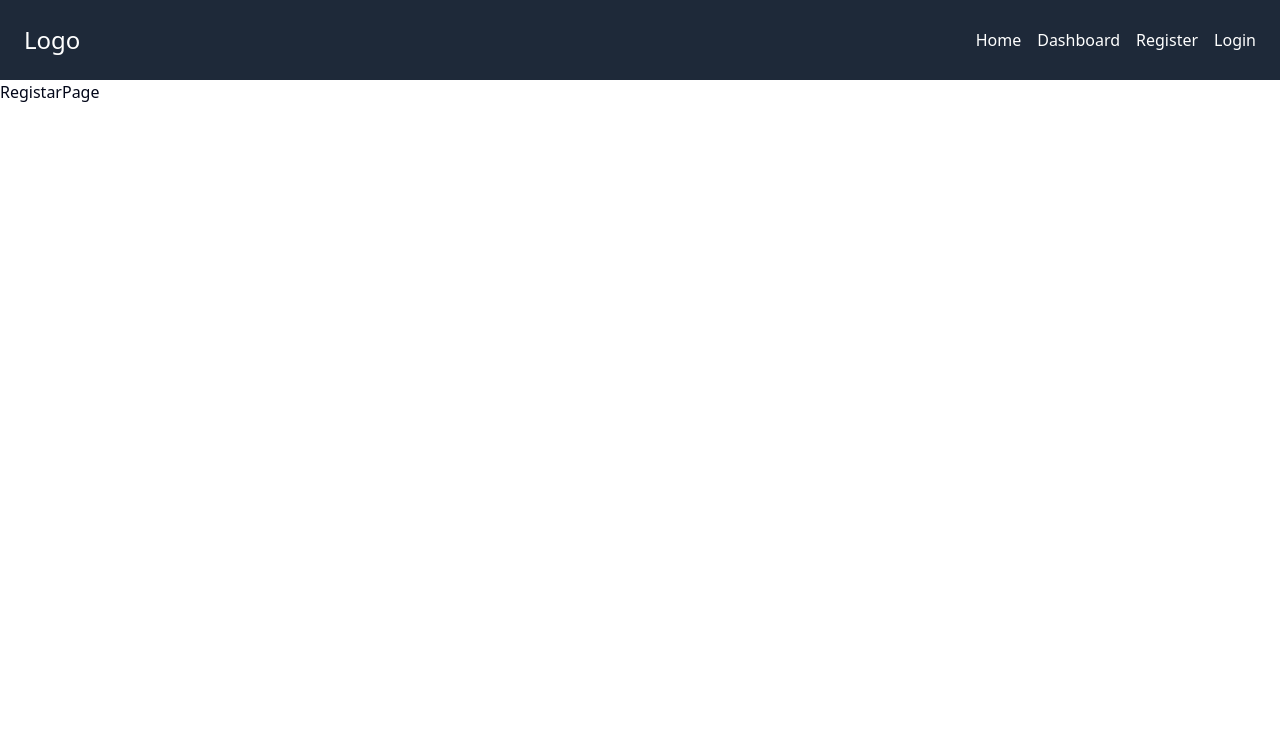
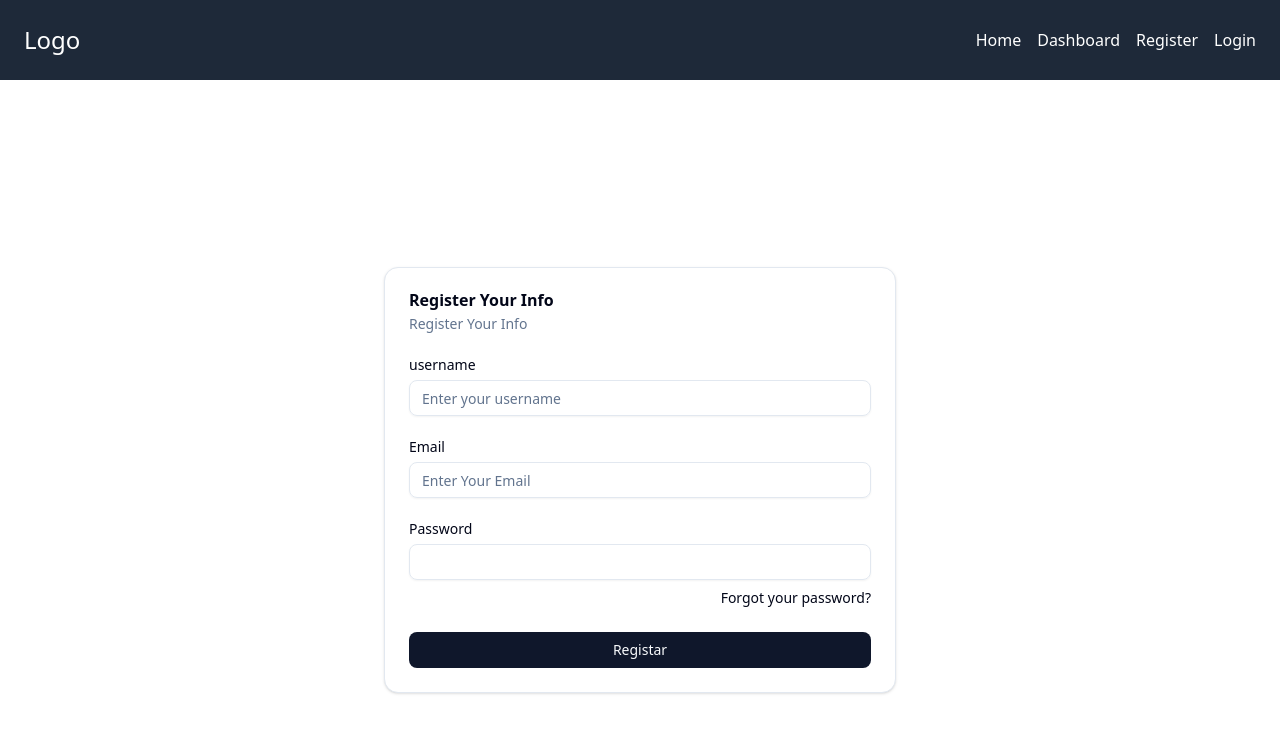
Before and after one commit to Abdalla-00/BlogApp, a React app in the folder frontend/: page /registar in a window 1280 px wide. Shown: the top 732 px of the page. Built offline with nearby package versions, Linux system fonts and the light colour scheme; the HTML template or start-up script is replaced by a standard one.

Commit message:
build registar page

```diff
--- a/frontend/package.json
+++ b/frontend/package.json
@@ -10,6 +10,7 @@
     "preview": "vite preview"
   },
   "dependencies": {
+    "@radix-ui/react-label": "^2.1.7",
     "@radix-ui/react-slot": "^1.2.3",
     "@tailwindcss/vite": "^4.1.13",
     "class-variance-authority": "^0.7.1",
--- /dev/null
+++ b/frontend/src/components/Registar.jsx
@@ -0,0 +1,67 @@
+import React from "react";
+import {
+  Card,
+  CardAction,
+  CardContent,
+  CardDescription,
+  CardFooter,
+  CardHeader,
+  CardTitle,
+} from "@/components/ui/card";
+import { Input } from "@/components/ui/input";
+import { Label } from "@/components/ui/label";
+import { Button } from "./ui/button";
+import { Link } from "react-router-dom";
+
+const Registar = () => {
+  return (
+    <div className="w-full">
+      <Card>
+        <CardHeader>
+          <CardTitle>Register Your Info</CardTitle>
+          <CardDescription>Register Your Info</CardDescription>
+        </CardHeader>
+        <CardContent>
+          <form>
+            <div className="flex flex-col gap-6">
+              <div className="grid gap-2">
+                <Label htmlFor="username">username</Label>
+                <Input
+                  id="username"
+                  type="username"
+                  placeholder="Enter your username"
+                  required
+                />
+              </div>
+              <div className="grid gap-2">
+                <Label htmlFor="email">Email</Label>
+                <Input
+                  id="email"
+                  type="email"
+                  placeholder="Enter Your Email"
+                  required
+                />
+              </div>
+              <div className="grid gap-2">
+                <div className="flex items-center">
+                  <Label htmlFor="password">Password</Label>
+                </div>
+                <Input id="password" type="password" required />
+                <Link
+                  to="/LoginPage"
+                  className="ml-auto inline-block text-sm underline-offset-4 hover:underline"
+                >
+                  Forgot your password?
+                </Link>
+              </div>
+
+              <Button>Registar</Button>
+            </div>
+          </form>
+        </CardContent>
+      </Card>
+    </div>
+  );
+};
+
+export default Registar;
--- /dev/null
+++ b/frontend/src/components/ui/card.jsx
@@ -0,0 +1,101 @@
+import * as React from "react"
+
+import { cn } from "@/lib/utils"
+
+function Card({
+  className,
+  ...props
+}) {
+  return (
+    <div
+      data-slot="card"
+      className={cn(
+        "bg-card text-card-foreground flex flex-col gap-6 rounded-xl border py-6 shadow-sm",
+        className
+      )}
+      {...props} />
+  );
+}
+
+function CardHeader({
+  className,
+  ...props
+}) {
+  return (
+    <div
+      data-slot="card-header"
+      className={cn(
+        "@container/card-header grid auto-rows-min grid-rows-[auto_auto] items-start gap-1.5 px-6 has-data-[slot=card-action]:grid-cols-[1fr_auto] [.border-b]:pb-6",
+        className
+      )}
+      {...props} />
+  );
+}
+
+function CardTitle({
+  className,
+  ...props
+}) {
+  return (
+    <div
+      data-slot="card-title"
+      className={cn("leading-none font-semibold", className)}
+      {...props} />
+  );
+}
+
+function CardDescription({
+  className,
+  ...props
+}) {
+  return (
+    <div
+      data-slot="card-description"
+      className={cn("text-muted-foreground text-sm", className)}
+      {...props} />
+  );
+}
+
+function CardAction({
+  className,
+  ...props
+}) {
+  return (
+    <div
+      data-slot="card-action"
+      className={cn(
+        "col-start-2 row-span-2 row-start-1 self-start justify-self-end",
+        className
+      )}
+      {...props} />
+  );
+}
+
+function CardContent({
+  className,
+  ...props
+}) {
+  return (<div data-slot="card-content" className={cn("px-6", className)} {...props} />);
+}
+
+function CardFooter({
+  className,
+  ...props
+}) {
+  return (
+    <div
+      data-slot="card-footer"
+      className={cn("flex items-center px-6 [.border-t]:pt-6", className)}
+      {...props} />
+  );
+}
+
+export {
+  Card,
+  CardHeader,
+  CardFooter,
+  CardTitle,
+  CardAction,
+  CardDescription,
+  CardContent,
+}
--- /dev/null
+++ b/frontend/src/components/ui/input.jsx
@@ -0,0 +1,24 @@
+import * as React from "react"
+
+import { cn } from "@/lib/utils"
+
+function Input({
+  className,
+  type,
+  ...props
+}) {
+  return (
+    <input
+      type={type}
+      data-slot="input"
+      className={cn(
+        "file:text-foreground placeholder:text-muted-foreground selection:bg-primary selection:text-primary-foreground dark:bg-input/30 border-input h-9 w-full min-w-0 rounded-md border bg-transparent px-3 py-1 text-base shadow-xs transition-[color,box-shadow] outline-none file:inline-flex file:h-7 file:border-0 file:bg-transparent file:text-sm file:font-medium disabled:pointer-events-none disabled:cursor-not-allowed disabled:opacity-50 md:text-sm",
+        "focus-visible:border-ring focus-visible:ring-ring/50 focus-visible:ring-[3px]",
+        "aria-invalid:ring-destructive/20 dark:aria-invalid:ring-destructive/40 aria-invalid:border-destructive",
+        className
+      )}
+      {...props} />
+  );
+}
+
+export { Input }
--- /dev/null
+++ b/frontend/src/components/ui/label.jsx
@@ -0,0 +1,21 @@
+import * as React from "react"
+import * as LabelPrimitive from "@radix-ui/react-label"
+
+import { cn } from "@/lib/utils"
+
+function Label({
+  className,
+  ...props
+}) {
+  return (
+    <LabelPrimitive.Root
+      data-slot="label"
+      className={cn(
+        "flex items-center gap-2 text-sm leading-none font-medium select-none group-data-[disabled=true]:pointer-events-none group-data-[disabled=true]:opacity-50 peer-disabled:cursor-not-allowed peer-disabled:opacity-50",
+        className
+      )}
+      {...props} />
+  );
+}
+
+export { Label }
--- a/frontend/src/page/RegistarPage.jsx
+++ b/frontend/src/page/RegistarPage.jsx
@@ -1,9 +1,12 @@
-import React from 'react'
+import Registar from "@/components/Registar";
+import React from "react";
 
 const RegistarPage = () => {
   return (
-    <div>RegistarPage</div>
-  )
-}
+    <div className="max-w-lg mx-auto flex justify-center items-center h-screen">
+      <Registar />
+    </div>
+  );
+};
 
-export default RegistarPage
+export default RegistarPage;
```
Also changed, not shown: 1 other file (tests, documents, lock files or other folders).
